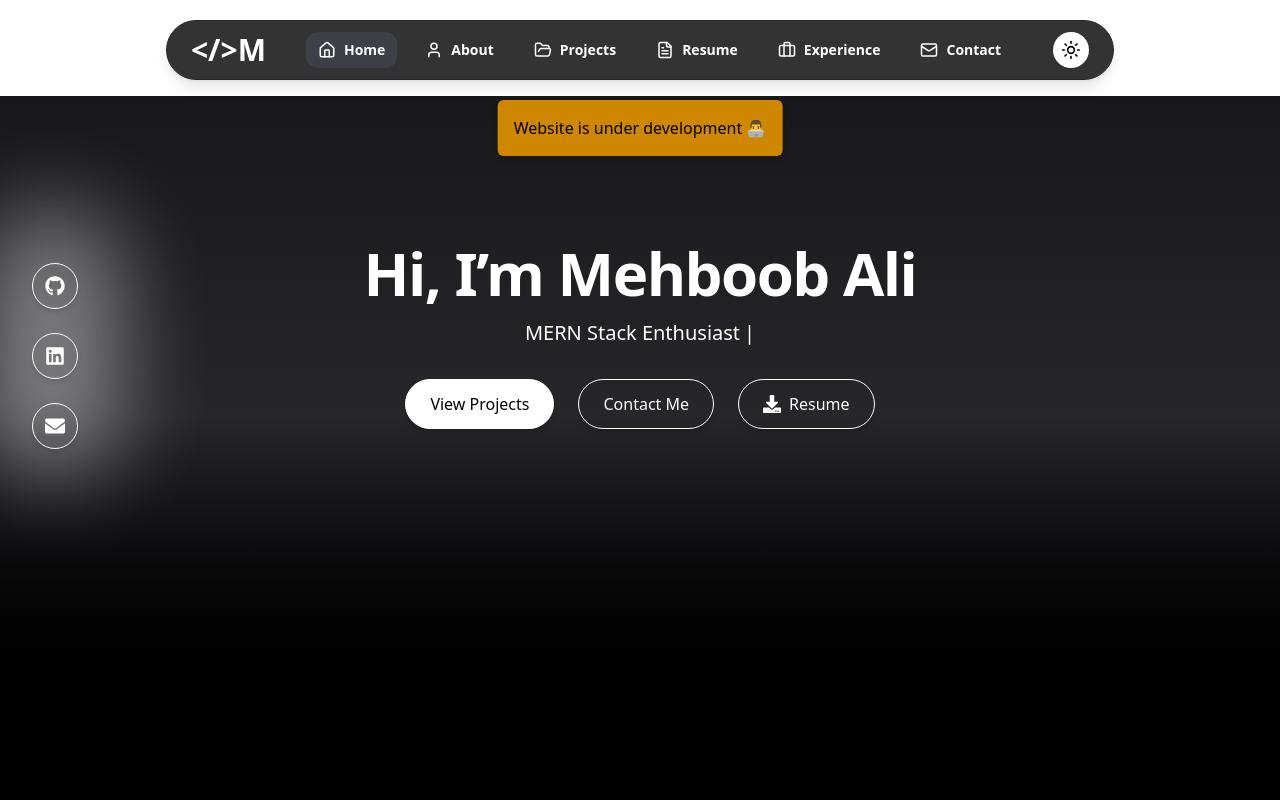
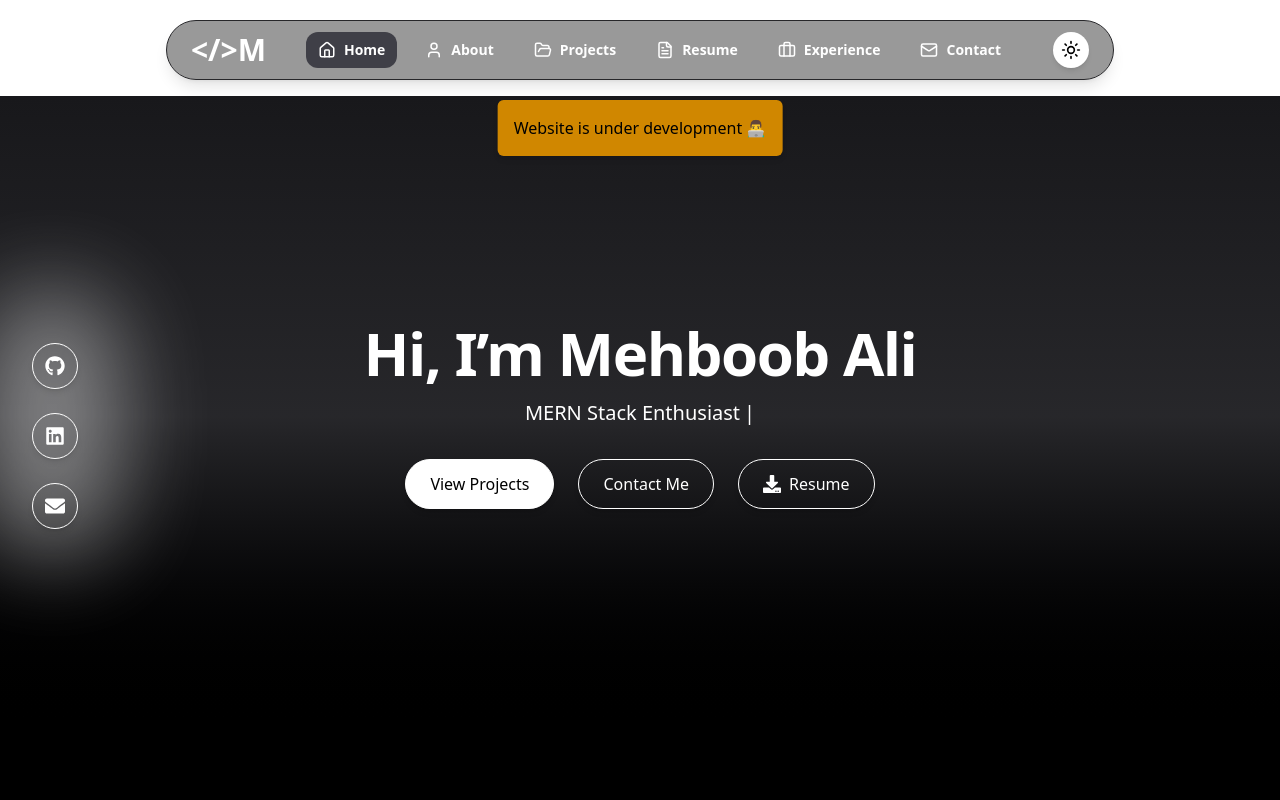
Before and after one commit to meali029/Portfolio, a React (Vite) app: page / in a window 1280 px wide. Shown: the top 800 px of the page. Built offline with nearby package versions, Linux system fonts and the light colour scheme.

Commit message:
shadow in navbar

```diff
--- a/src/components/Home/Hero.jsx
+++ b/src/components/Home/Hero.jsx
@@ -57,7 +57,7 @@ const Hero = ({ darkMode }) => {
     }, []);
   return (
     <section
-    className={`relative  h-[45rem] md:h-[40rem] md:pt-0 md:pb-40 flex flex-col justify-center items-center text-center px-6 transition-colors duration-500 ${
+    className={`relative  h-[40rem] md:h-[40rem] md:pt-0 md:pb-0 flex flex-col justify-center items-center text-center px-6 transition-colors duration-500 ${
       darkMode
         ? 'bg-gradient-to-b from-zinc-900 via-zinc-800 to-black text-white'
         : 'bg-white text-black'
@@ -101,7 +101,7 @@ const Hero = ({ darkMode }) => {
 
     {/* Main Content */}
     <motion.div
-      className="flex flex-col justify-center items-center mt-16 md:mt-0"
+      className="flex flex-col justify-center items-center  md:mt-0"
       initial={{ opacity: 0, y: -20 }}
       animate={{ opacity: 1, y: 0 }}
       transition={{ duration: 1 }}
--- a/src/components/Navbar/Navbar.jsx
+++ b/src/components/Navbar/Navbar.jsx
@@ -54,7 +54,7 @@ const Navbar = ({ darkMode, setDarkMode }) => {
         <div
           className={`flex items-center px-6 py-2 shadow-lg backdrop-blur-md transition-all duration-300
             ${scrolledToTop ? 'h-[60px] rounded-full gap-10' : 'h-[55px] rounded-full gap-6'}
-            ${darkMode ? 'bg-black/80 border border-zinc-800' : 'bg-white/80 border border-zinc-300'}
+            ${darkMode ? 'bg-black/40 border border-zinc-800 ' : 'bg-white/40 border border-zinc-300 '}
           `}
         >
           {/* Logo */}
```
